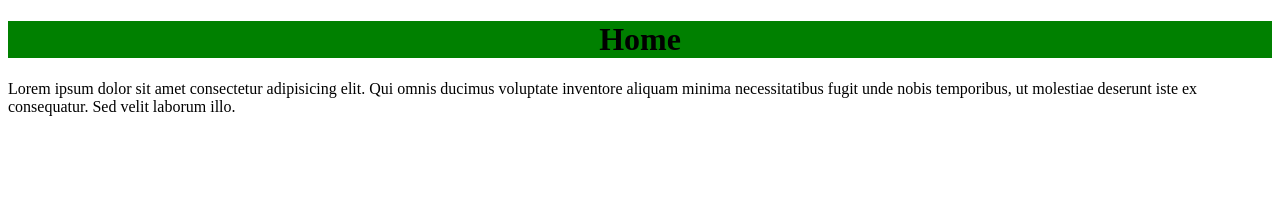
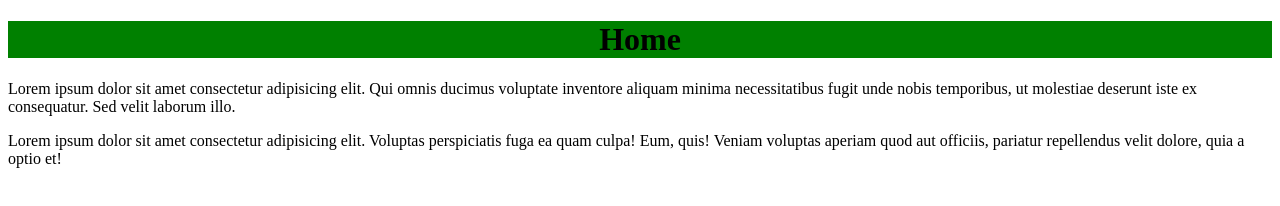
Before and after one commit to zuhaibahmed457/release, a plain HTML site: page index.html in a window 1280 px wide. Drawn offline with Linux system fonts and the light colour scheme.

Commit message:
add mis code

```diff
--- a/index.html
+++ b/index.html
@@ -16,6 +16,6 @@
       illo.
     </p>
 
-
+    <p>Lorem ipsum dolor sit amet consectetur adipisicing elit. Voluptas perspiciatis fuga ea quam culpa! Eum, quis! Veniam voluptas aperiam quod aut officiis, pariatur repellendus velit dolore, quia a optio et!</p>
   </body>
 </html>
```
